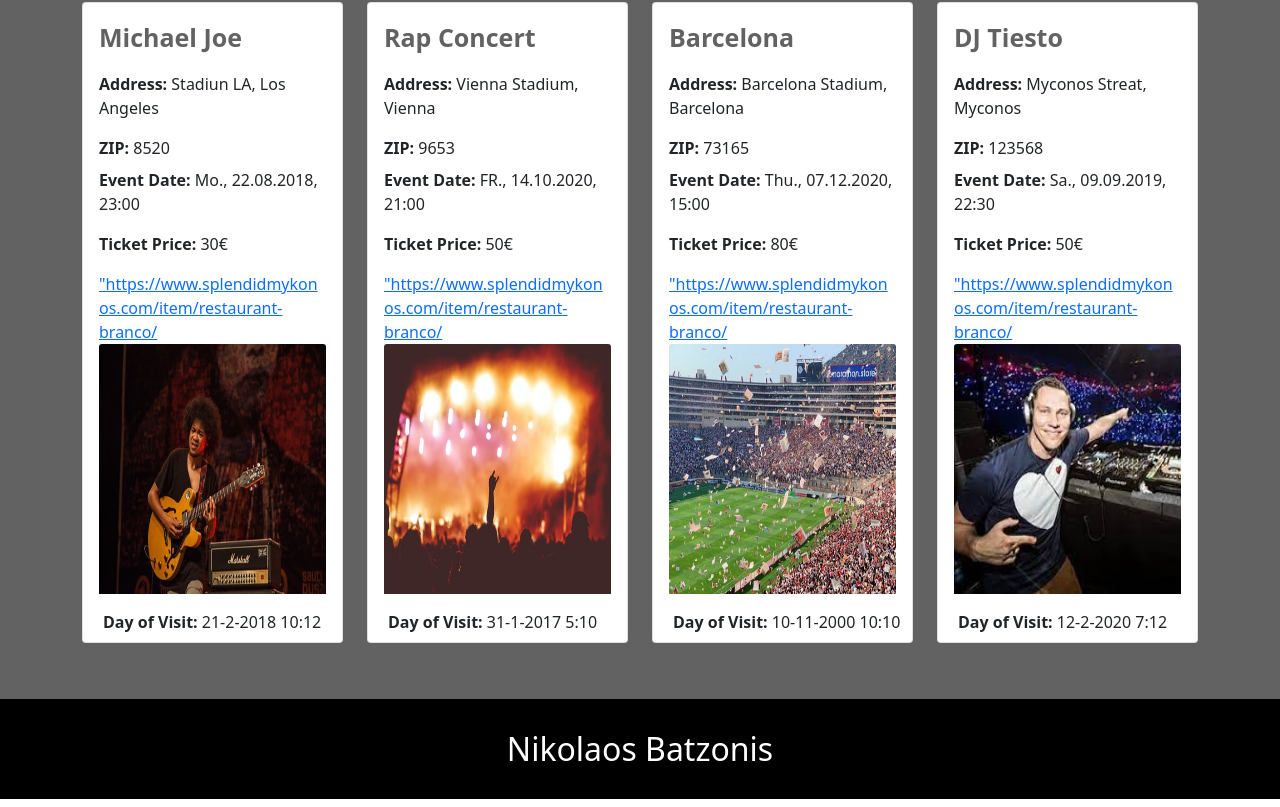
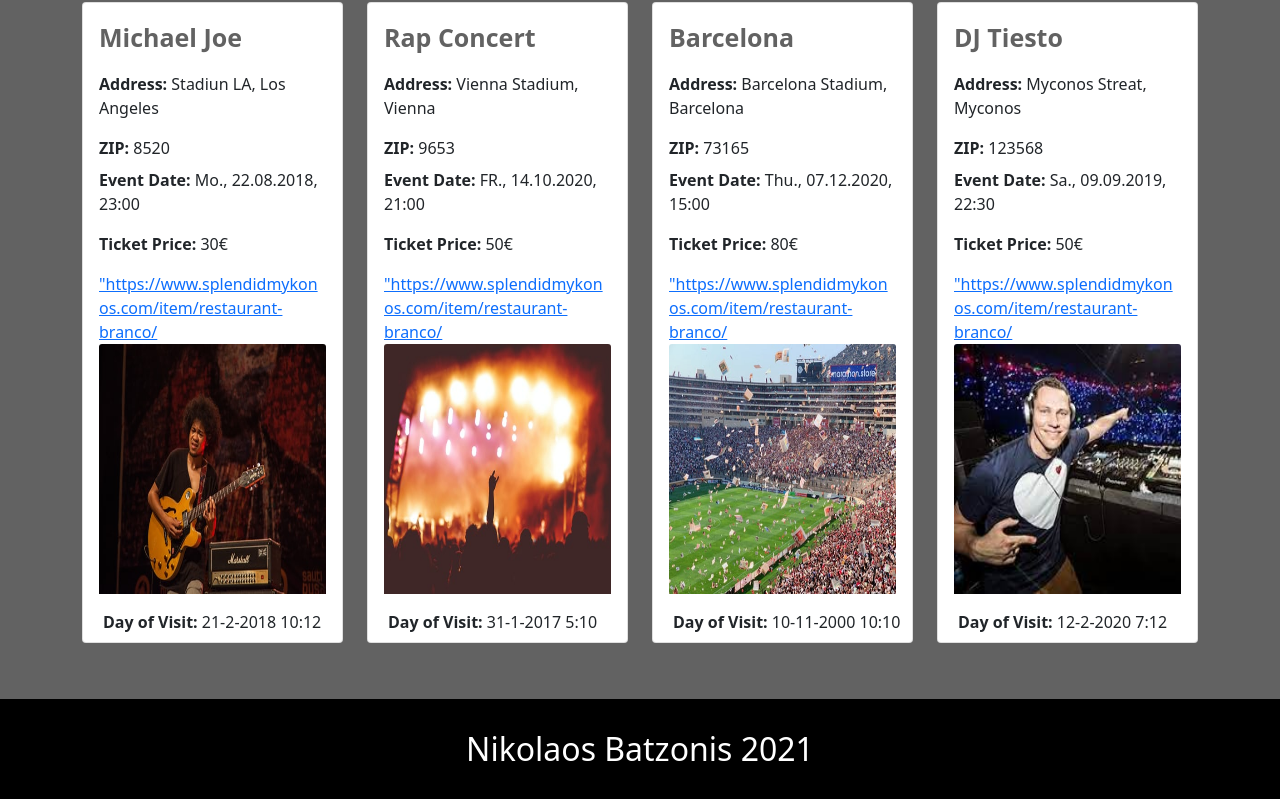
Before and after one commit to nikosBatzonis/CodeReview-5-Typescript, a plain HTML site: page Index.html in a window 1280 px wide. Shown: the part 1375-2182 px from the top of the page. Drawn offline with nearby package versions, Linux system fonts and the light colour scheme.

Commit message:
Change the name of footer

```diff
--- a/Index.html
+++ b/Index.html
@@ -26,7 +26,7 @@
         </div>
 
         <div class="footer">
-            <h2>Nikolaos Batzonis</h2>
+            <h2>Nikolaos Batzonis 2021</h2>
         </div>
     </div>
     <script src="https://cdn.jsdelivr.net/npm/@popperjs/core@2.9.2/dist/umd/popper.min.js " integrity="sha384-IQsoLXl5PILFhosVNubq5LC7Qb9DXgDA9i+tQ8Zj3iwWAwPtgFTxbJ8NT4GN1R8p " crossorigin="anonymous "></script>
```
